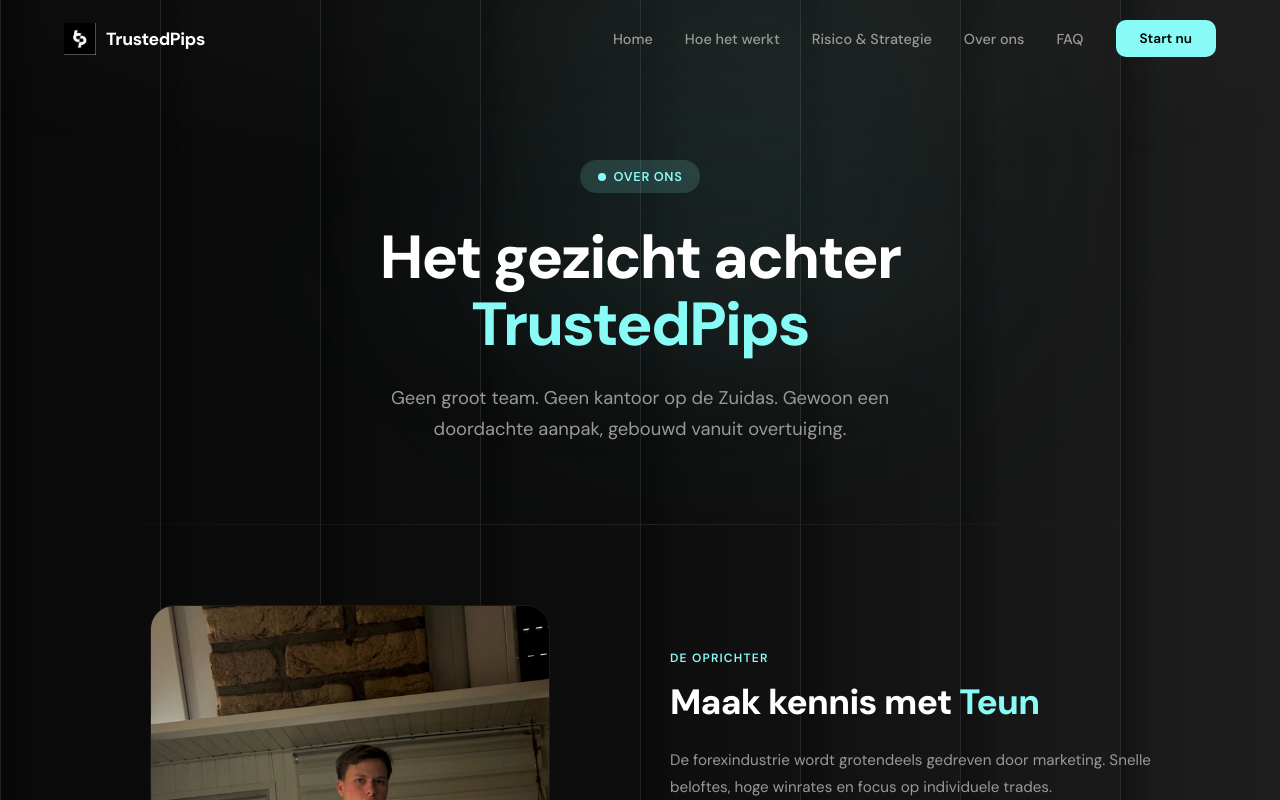
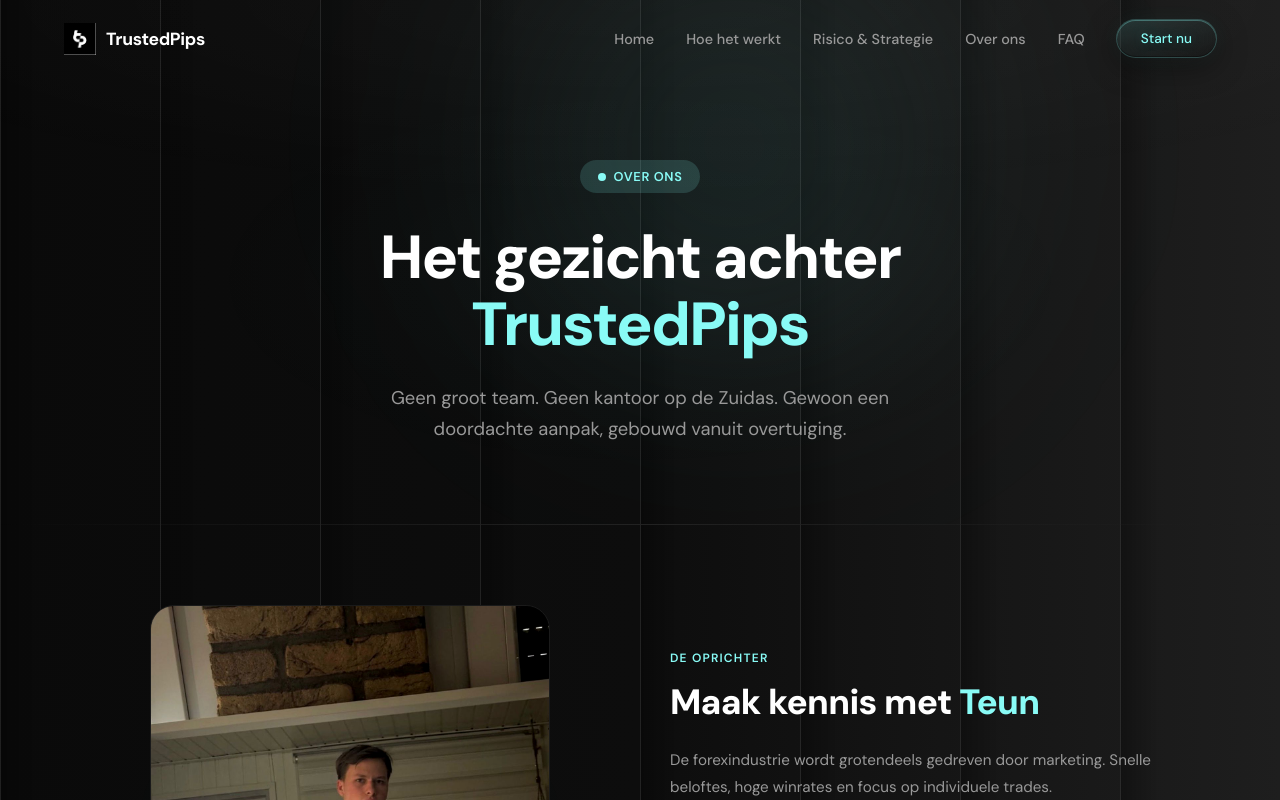
Before and after one commit to z2yn2d9mpb-cpu/TP-Investing, a Next.js app: page /over-ons in a window 1280 px wide. Shown: the top 800 px of the page. Built offline with nearby package versions, Linux system fonts and the light colour scheme.

Commit message:
Update Nav.jsx

```diff
--- a/app/components/Nav.jsx
+++ b/app/components/Nav.jsx
@@ -68,7 +68,7 @@
                 {l.label}
               </a>
             ))}
-            <Btn primary href={ctaHref} style={{ padding: "10px 24px", fontSize: "0.85rem" }}>Start nu</Btn>
+            <Btn glass primary href={ctaHref} style={{ padding: "10px 24px", fontSize: "0.85rem" }}>Start nu</Btn>
           </div>
 
           <button className="nav-mobile-btn" onClick={() => setMobileOpen(!mobileOpen)}
@@ -103,7 +103,7 @@
               {l.label}
             </a>
           ))}
-          <Btn primary href={ctaHref} style={{ marginTop: 16 }}>Start nu</Btn>
+          <Btn glass primary href={ctaHref} style={{ marginTop: 16 }}>Start nu</Btn>
         </div>
       )}
     </>
```
